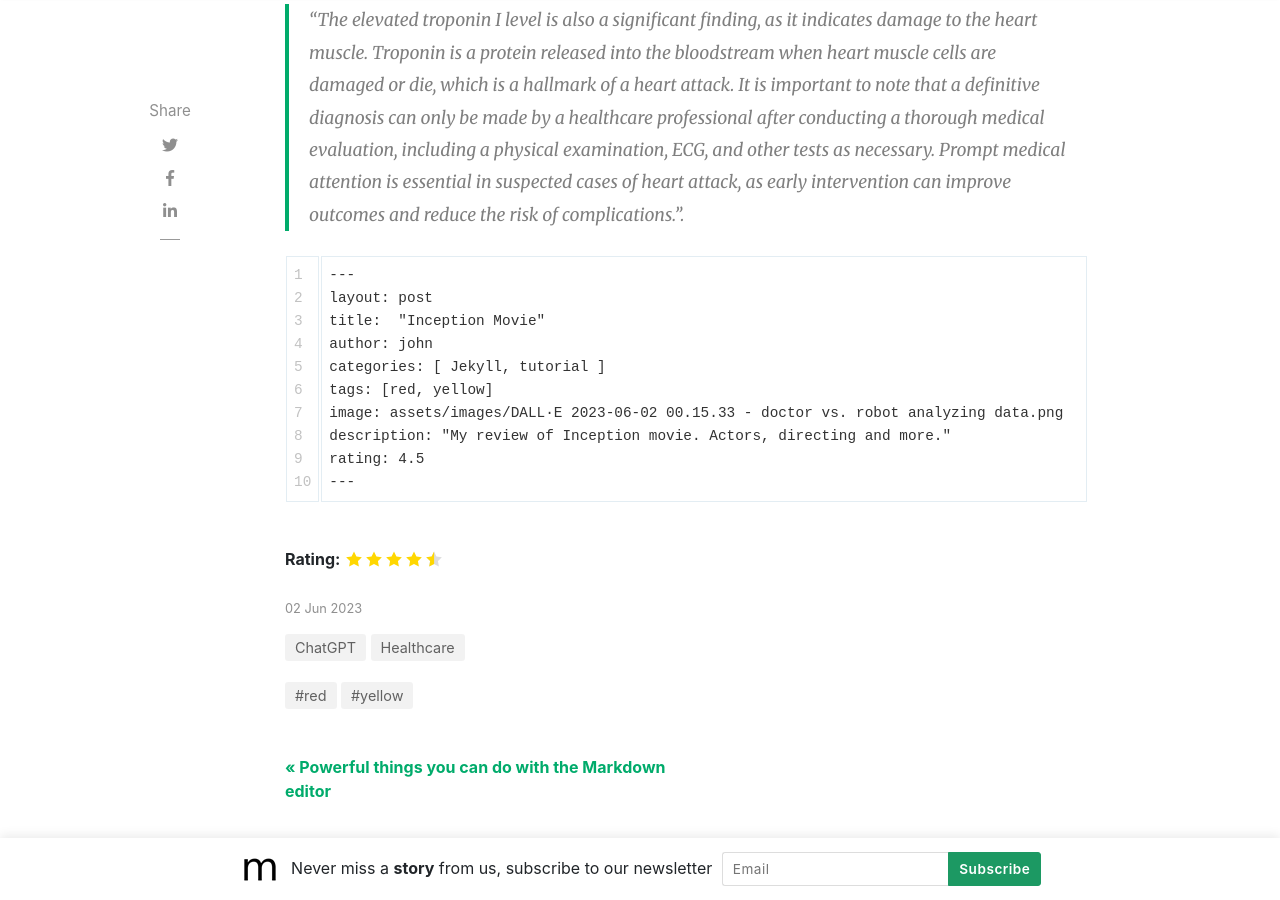
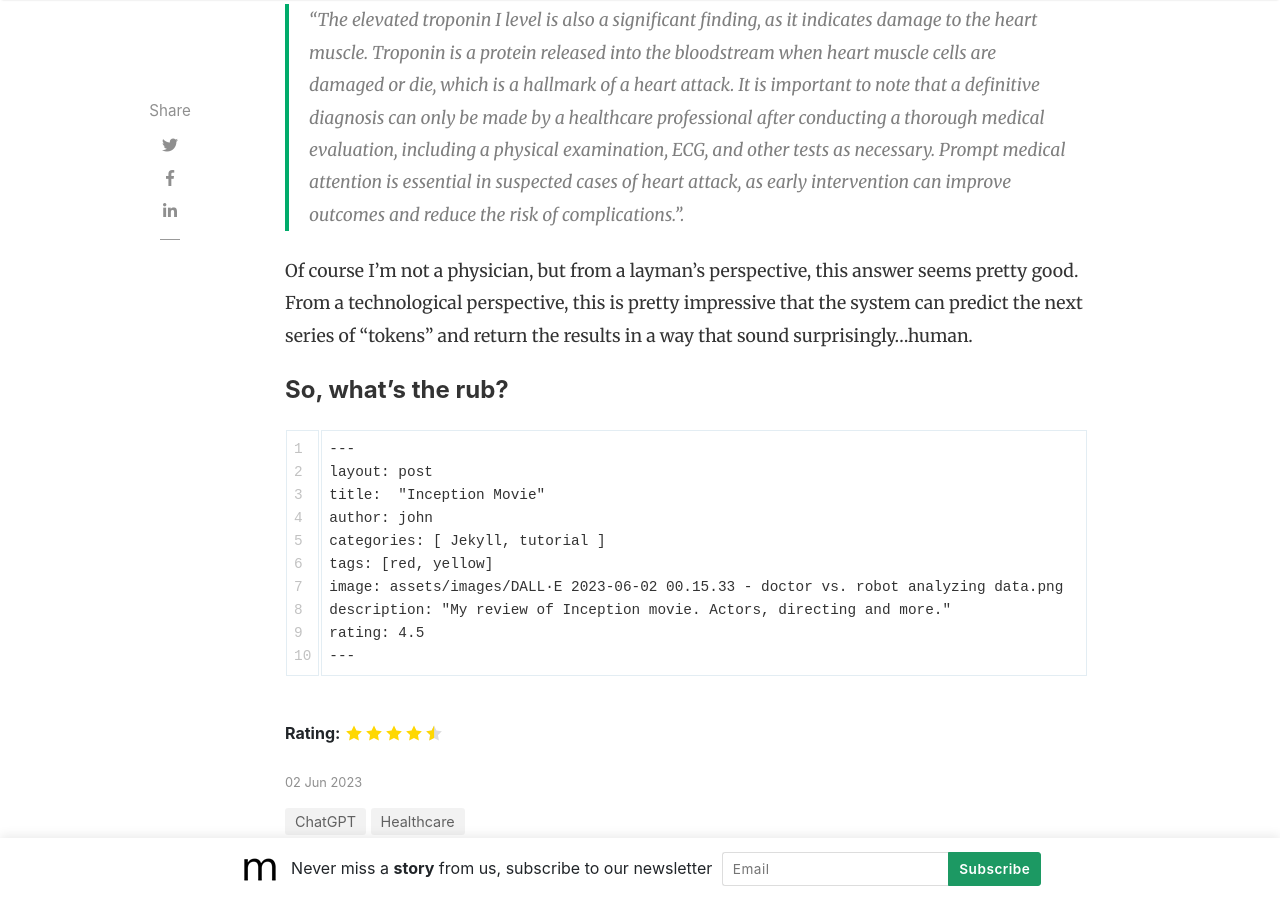
Before and after one commit to slsu0424/slsu0424.github.io, a Jekyll site: the page built from _posts/2023-06-02-test.md, in a window 1280 px wide and 900 px high, scrolled down 2057 px. Built offline with Jekyll 4.4.1, drawn with Linux system fonts in a browser that asks for light colours; nearby versions of some CDN libraries; comment, search, counter and statistics services are not loaded.

Commit message:
Update 2023-06-02-test.md

````diff
--- a/_posts/2023-06-02-test.md
+++ b/_posts/2023-06-02-test.md
@@ -26,6 +26,10 @@
 
 > "The elevated troponin I level is also a significant finding, as it indicates damage to the heart muscle. Troponin is a protein released into the bloodstream when heart muscle cells are damaged or die, which is a hallmark of a heart attack. It is important to note that a definitive diagnosis can only be made by a healthcare professional after conducting a thorough medical evaluation, including a physical examination, ECG, and other tests as necessary. Prompt medical attention is essential in suspected cases of heart attack, as early intervention can improve outcomes and reduce the risk of complications.".
 
+Of course I'm not a physician, but from a layman's perspective, this answer seems pretty good.  From a technological perspective, this is pretty impressive that the system can predict the next series of "tokens" and return the results in a way that sound surprisingly...human.
+
+#### So, what's the rub?
+
 ```html
 ---
 layout: post
````
